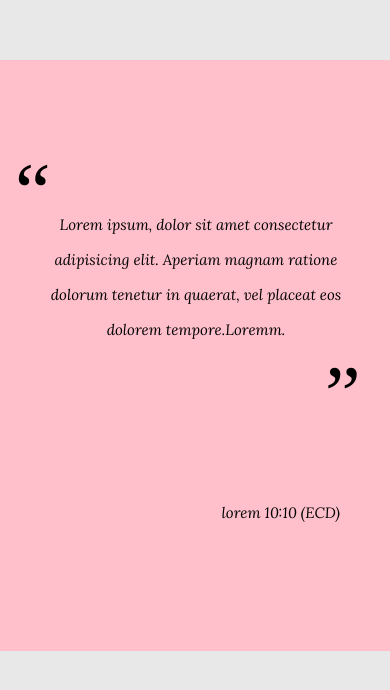
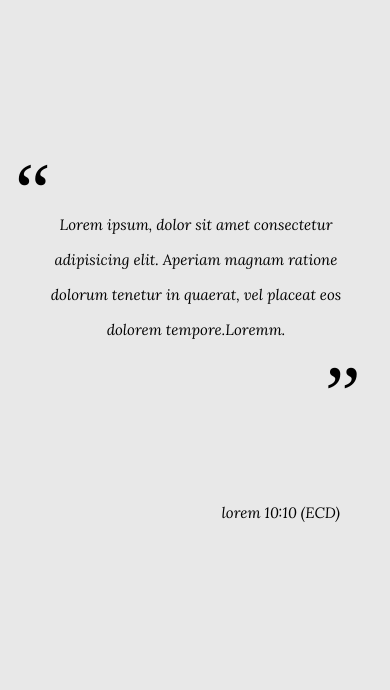
Before and after one commit to DylanTanakaMadawo/grace-abound, a React (Create React App) app: page / in a window 390 px wide. Shown: the part 984-1674 px from the top of the page. Built offline with nearby package versions, Linux system fonts and the light colour scheme.

Commit message:
committed again

```diff
--- a/src/comps/Pages/Scriptures/Scriptures.css
+++ b/src/comps/Pages/Scriptures/Scriptures.css
@@ -122,7 +122,7 @@ blockquote::after {
         margin-bottom: 200px;
         height: 70vh;
         margin-top: 0;
-        background-color: pink;
+        /* background-color: pink; */
     }
     .daily-scripture {
         /* color: powderblue; */
--- a/src/comps/Pages/UpcomingEvents/UpcomingEvents.css
+++ b/src/comps/Pages/UpcomingEvents/UpcomingEvents.css
@@ -13,15 +13,6 @@
     padding: 20px 0;
     margin-bottom: 200px;
 }
-.upcoming-events-section .event-div {
-    /* background-color:springgreen; */
-}
-/* .event-div {
-    width: 60%;
-    height: 100%;
-    margin: 0;
-    background-color: red;
-} */
 
 @media screen and (max-width:768px) {
     .upcoming-events-section {
```
